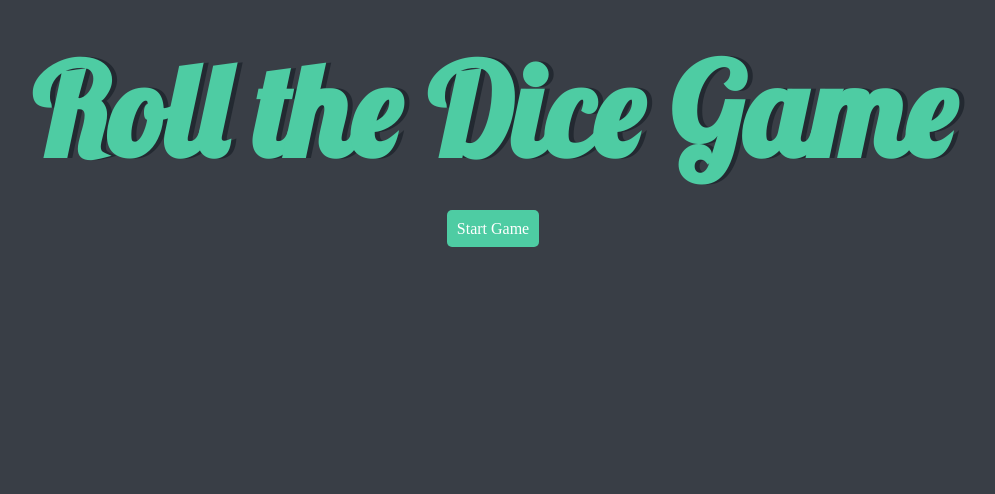
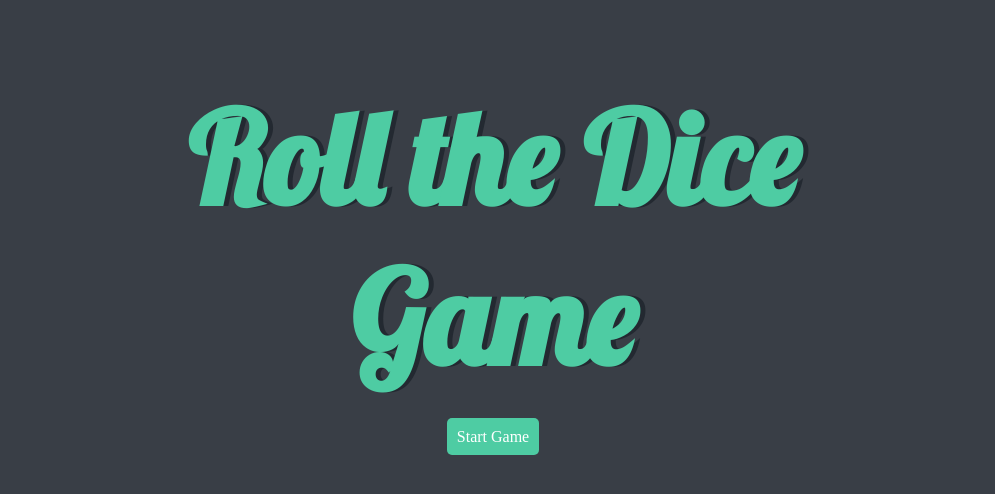
Before and after one commit to mariamadeyemi/Roll-the-dice, a plain HTML site: page index.html in a window 1280 px wide. Shown: the whole page, without its empty margins (147-1142 px from the left). Drawn offline with Linux system fonts and the light colour scheme.

Commit message:
Update styles.css

```diff
--- a/styles.css
+++ b/styles.css
@@ -58,6 +58,12 @@ h1 {
 
 .dice-index{
   text-align: center;
+  dispay: flex;
+  align-content: center;
+  margin-right: auto;
+  margin-left: auto;
+  margin-top: 3em;
+  width: 60%;
 }
 
 p {
```
